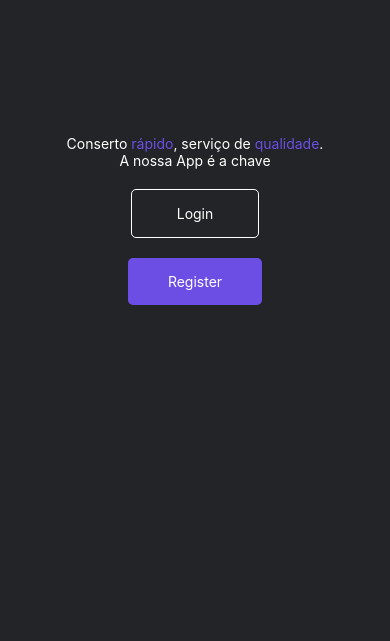
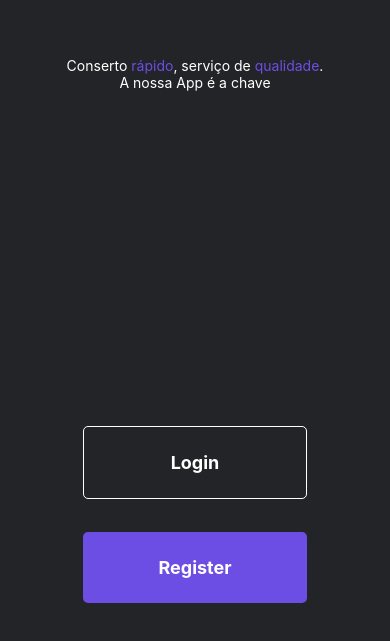
Before and after one commit to LoboMars/PitBox, a React Native app in the folder T22/: screen / in a window 390 px wide. Shown: the part 177-818 px from the top of the page. Built offline with nearby package versions, Linux system fonts and the light colour scheme.

Commit message:
+atualização

```diff
--- a/T22/View/OScreen.jsx
+++ b/T22/View/OScreen.jsx
@@ -8,9 +8,7 @@ export default function OScreen() {
         <Text style={styles.textWhite}>A nossa App é a chave</Text>
         <View>
           <Text style={styles.Login}>Login</Text>
-            </View>
-            <View>
-            <Text style={styles. Register}>Register</Text>
+          <Text style={styles.Register}>Register</Text>
         </View>
       </View>
     );
@@ -23,7 +21,7 @@ const styles = StyleSheet.create({
     backgroundColor: '#232427',
     alignItems: 'center',
     justifyContent: 'flex-start',
-    paddingTop: '80%',
+    paddingTop: '60%',
   },
   textWhite: {
     color: 'white',
@@ -31,22 +29,29 @@ const styles = StyleSheet.create({
   textPurple: {
     color:'#6D4EE5'
   },
-  Register: {
-    backgroundColor: '#6D4EE5',
-    color: 'white',
-    paddingVertical: 15,
-    paddingHorizontal: 40,
-    borderRadius: 5,
-    marginTop: 20,
-  },
   Login: {
-    marginTop: 20,
+    marginTop: '150%',
     color: 'white',
     borderWidth: 1,
     borderColor: 'white',
     borderRadius: 5,
-    paddingVertical: 15,
-    paddingHorizontal: 45,
+    paddingVertical: 25,
+    paddingHorizontal: 75,
+    fontSize: 18,
+    fontWeight: 'bold',
+    textAlign: 'center',
   },
+  Register: {
+    marginTop: '15%',
+    backgroundColor: '#6D4EE5',
+    color: 'white',
+    paddingVertical: 25,
+    paddingHorizontal: 70,
+    borderRadius: 5,
+    paddingHorizontal: 75,
+    fontSize: 18,
+    fontWeight: 'bold',
+    textAlign: 'center',
+  }
 
 });
```
Lines whose indentation alone changed are shown as unchanged.
